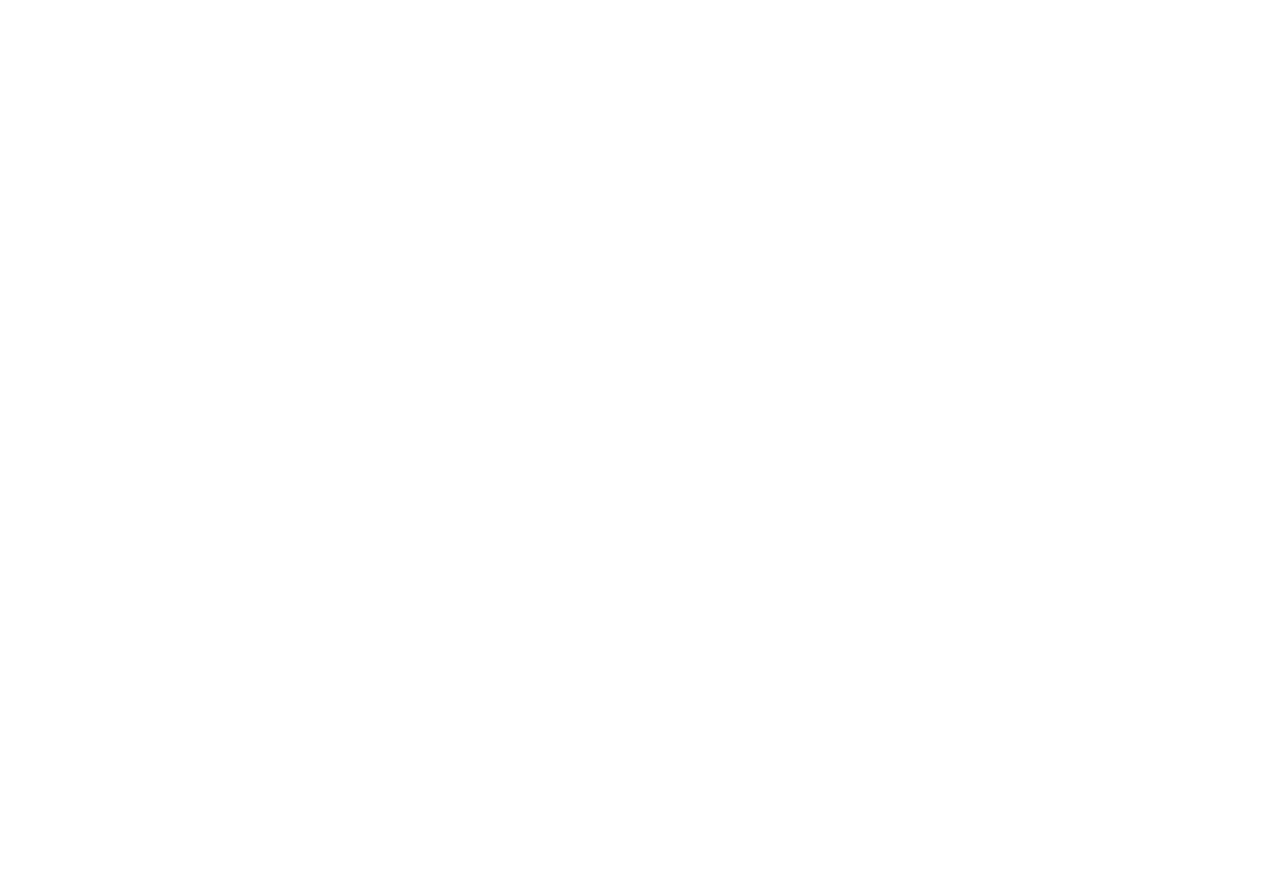
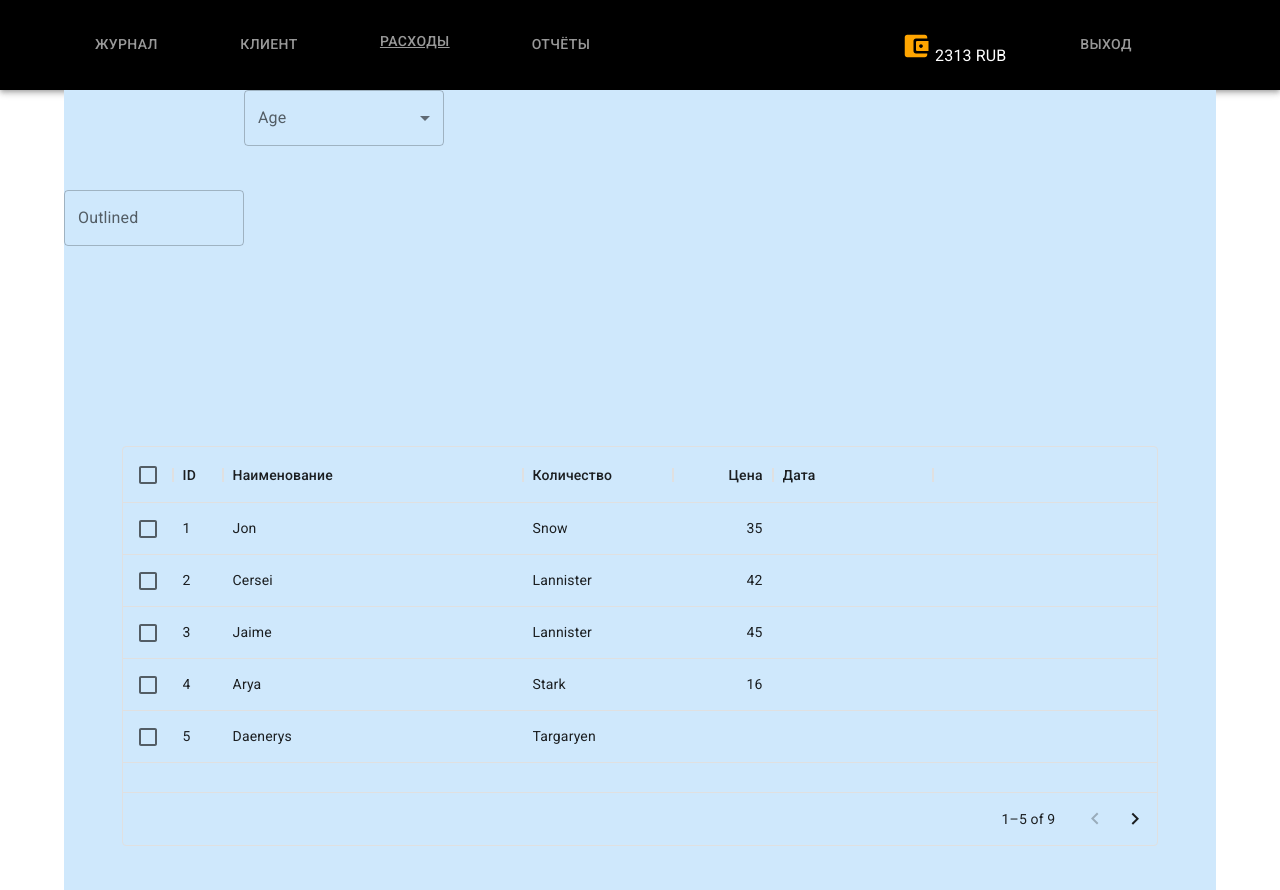
Before and after one commit to magadov/detailing-front, a React (Create React App) app: page /expenses in a window 1280 px wide. Before the commit this address had no page. Before the commit the page ends 800 px from the top, so only its background shows below. Built offline with nearby package versions, Linux system fonts and the light colour scheme.

Commit message:
Разработал примерную  таблицу расходов

```diff
--- a/package.json
+++ b/package.json
@@ -7,6 +7,7 @@
     "@emotion/styled": "^11.8.1",
     "@mui/icons-material": "^5.6.1",
     "@mui/material": "^5.6.1",
+    "@mui/x-data-grid": "^5.9.0",
     "@testing-library/jest-dom": "^5.16.4",
     "@testing-library/react": "^12.1.4",
     "@testing-library/user-event": "^13.5.0",
--- a/src/components/App.jsx
+++ b/src/components/App.jsx
@@ -1,12 +1,14 @@
 // import SignInPage from "./Pages/SignIn/SignInPage";
 import { Route ,Routes } from "react-router-dom";
 import Header from './Header/Header';
+import ExpensesPage from "./Pages/Expenses/ExpensesPage";
 
 function App() {
   return (
     <Routes>
       {/*<Route path="/signIn" element={<SignInPage />} />*/}
     <Route path='/' element={<Header />} />
+      <Route path='/expenses' element={<ExpensesPage/>}/>
     </Routes>
   );
 }
--- /dev/null
+++ b/src/components/Expenses/Expenses.jsx
@@ -0,0 +1,108 @@
+import * as React from 'react';
+import { DataGrid } from '@mui/x-data-grid';
+import {TextField} from "@mui/material";
+import CssBaseline from '@mui/material/CssBaseline';
+import Box from '@mui/material/Box';
+import Container from '@mui/material/Container';
+import FormControl from '@mui/material/FormControl';
+import InputLabel from '@mui/material/InputLabel';
+import MenuItem from '@mui/material/MenuItem';
+import Select from '@mui/material/Select';
+import css from './expenses.module.css'
+
+const columns = [
+    { field: 'id', headerName: 'ID', width: 50 },
+    {
+        field: 'firstName',
+        headerName: 'Наименование',
+        width: 300,
+        editable: true,
+    },
+    {
+        field: 'lastName',
+        headerName: 'Количество',
+        width: 150,
+        editable: true,
+    },
+    {
+        field: 'age',
+        headerName: 'Цена',
+        type: 'number',
+        width: 100,
+        editable: true,
+    },
+    {
+        field: 'fullName',
+        headerName: 'Дата',
+        type: Date,
+        sortable: false,
+        width: 160,
+
+    },
+];
+
+const rows = [
+    { id: 1, lastName: 'Snow', firstName: 'Jon', age: 35 },
+    { id: 2, lastName: 'Lannister', firstName: 'Cersei', age: 42 },
+    { id: 3, lastName: 'Lannister', firstName: 'Jaime', age: 45 },
+    { id: 4, lastName: 'Stark', firstName: 'Arya', age: 16 },
+    { id: 5, lastName: 'Targaryen', firstName: 'Daenerys', age: null },
+    { id: 6, lastName: 'Melisandre', firstName: null, age: 150 },
+    { id: 7, lastName: 'Clifford', firstName: 'Ferrara', age: 44 },
+    { id: 8, lastName: 'Frances', firstName: 'Rossini', age: 36 },
+    { id: 9, lastName: 'Roxie', firstName: 'Harvey', age: 65 },
+];
+
+export default function Expenses() {
+    const inputStyle = {width: 300, marginTop: 100}
+    const formStyle = {width: 700}
+
+    const [age, setAge] = React.useState('');
+
+    const handleChange = (event) => {
+        setAge(event.target.value);
+    };
+
+    return (
+        <>
+            <CssBaseline />
+            <Container maxWidth="lg">
+                <Box sx={{ bgcolor: '#cfe8fc', height: '100vh' }}>
+                    <div className={css.inputFormMain}>
+                        <TextField id="outlined-basic" label="Outlined" variant="outlined" style={inputStyle}/>
+                        <Box sx={{ minWidth: 120 }} style={formStyle}>
+                            <FormControl sx={{width: 200}} >
+                                <InputLabel id="demo-simple-select-label">Age</InputLabel>
+                                <Select
+                                    labelId="demo-simple-select-label"
+                                    id="demo-simple-select"
+                                    value={age}
+                                    label="Age"
+                                    onChange={handleChange}
+                                >
+                                    <MenuItem value={10}>Ten</MenuItem>
+                                    <MenuItem value={20}>Twenty</MenuItem>
+                                    <MenuItem value={30}>Thirty</MenuItem>
+
+                                </Select>
+                            </FormControl>
+                        </Box>
+                    </div>
+
+                    <div style={{ height: 400, width: '90%', margin: "200px auto"}}>
+                        <DataGrid
+                            rows={rows}
+                            columns={columns}
+                            pageSize={5}
+                            rowsPerPageOptions={[5]}
+                            checkboxSelection
+                            disableSelectionOnClick
+                        />
+                    </div>
+                </Box>
+            </Container>
+
+
+        </>
+    );
+}
--- /dev/null
+++ b/src/components/Expenses/expenses.module.css
@@ -0,0 +1,5 @@
+.inputFormMain {
+    width: 600px;
+    display: flex;
+    justify-content: space-between;
+}
--- a/src/components/Header/Header.jsx
+++ b/src/components/Header/Header.jsx
@@ -6,6 +6,7 @@
 import { useState } from "react";
 import css from "./header.module.css";
 import Wallet from "@mui/icons-material/AccountBalanceWalletRounded";
+import {NavLink} from "react-router-dom";
 
 const Header = () => {
   const [value, setValue] = useState();
@@ -29,8 +30,8 @@
                 >
                   <Tab style={navbarStyle} label="Журнал" />
                   <Tab style={navbarStyle} label="Клиент" />
-                  <Tab style={navbarStyle} label="Расходы" />
-                  <Tab style={navbarStyle} label="Отчёты" />
+                  <Tab style={navbarStyle} as={NavLink} to='/expenses'  label="Расходы" />
+                  <Tab style={navbarStyle}  label="Отчёты" />
                 </Tabs>
               </div>
               <div className={css.iconStyle}>
--- /dev/null
+++ b/src/components/Pages/Expenses/ExpensesPage.jsx
@@ -0,0 +1,14 @@
+import React from 'react';
+import Header from "../../Header/Header";
+import Expenses from "../../Expenses/Expenses";
+
+const ExpensesPage = () => {
+    return (
+        <div>
+            <Header/>
+            <Expenses/>
+        </div>
+    );
+};
+
+export default ExpensesPage;
```
Also changed, not shown: src/components/Header/header.module.css (line endings or trailing spaces), 1 other file (tests, documents, lock files or other folders).
